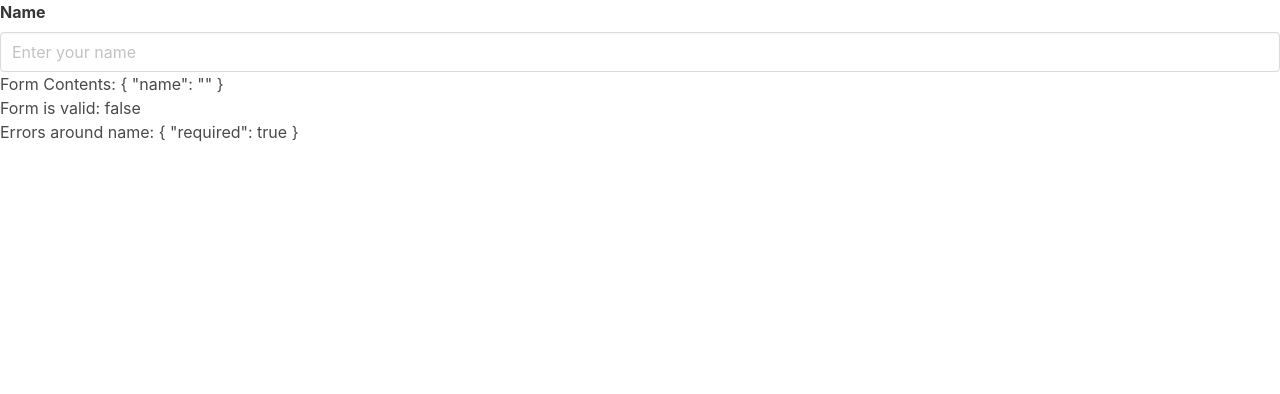
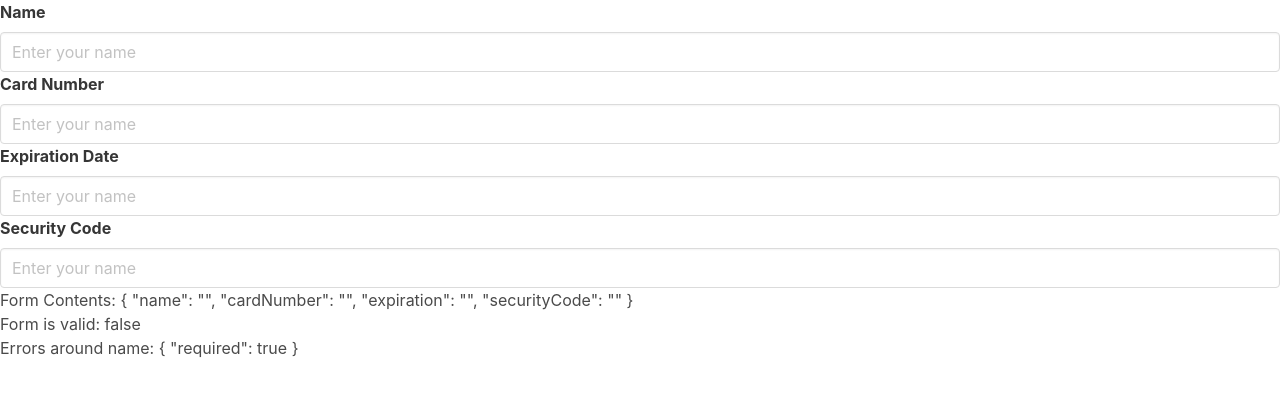
Before and after one commit to Seborider/creditcard, an Angular app: page / in a window 1280 px wide. Shown: the top 394 px of the page. Built offline with nearby package versions, Linux system fonts and the light colour scheme.

Commit message:
🎨 Add more inputs

```diff
--- a/src/app/card-form/card-form.component.html
+++ b/src/app/card-form/card-form.component.html
@@ -1,5 +1,8 @@
 <form [formGroup]="cardForm" >
     <app-input label="Name" [control]="cardForm.get('name')"></app-input>
+    <app-input label="Card Number" [control]="cardForm.get('cardNumber')"></app-input>
+    <app-input label="Expiration Date" [control]="cardForm.get('expiration')"></app-input>
+    <app-input label="Security Code" [control]="cardForm.get('securityCode')"></app-input>
 </form>
 
 <div>
--- a/src/app/card-form/card-form.component.ts
+++ b/src/app/card-form/card-form.component.ts
@@ -12,7 +12,10 @@
       Validators.required,
       Validators.minLength(3),
       // Validators.maxLength(5)
-    ])
+    ]),
+    cardNumber: new FormControl(''),
+    expiration: new FormControl(''),
+    securityCode: new FormControl('')
   })
 
   constructor() {
```
